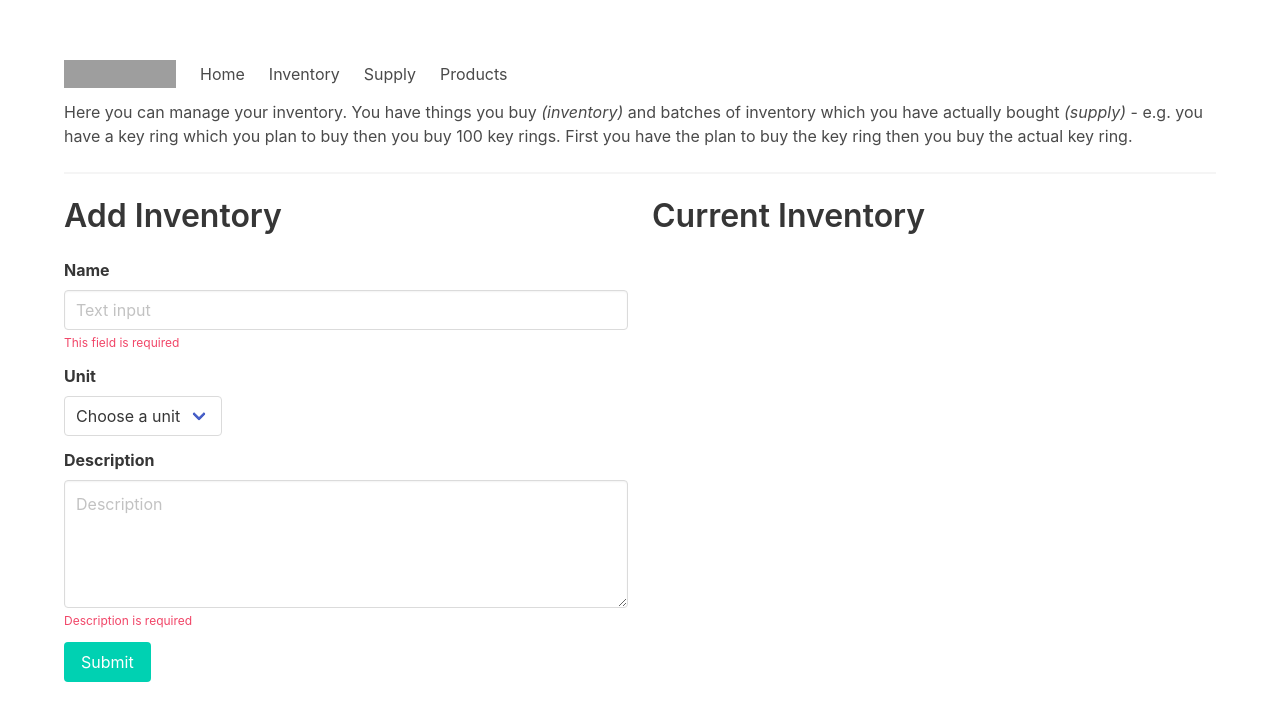
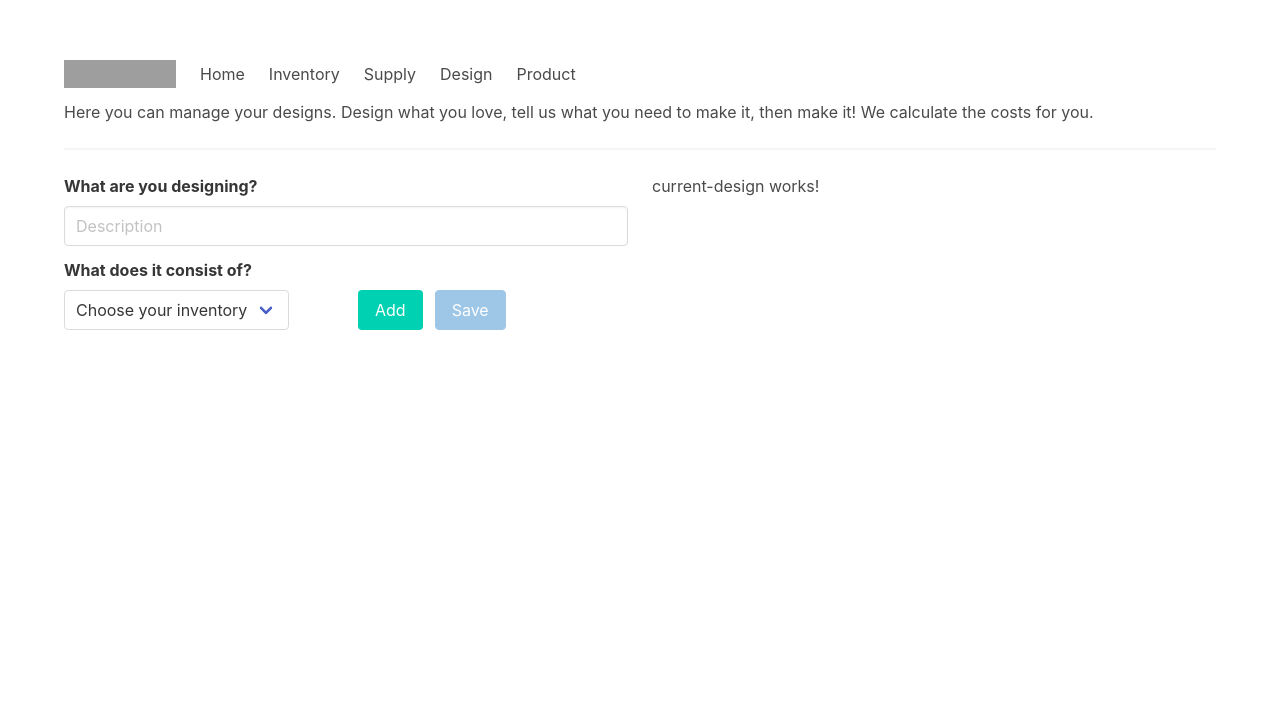
Before and after one commit to tdashton/drp-app-web, an Angular app: page /design in a window 1280 px wide. Before the commit this address led to /inventory. Shown: the top 720 px of the page. Built offline with nearby package versions, Linux system fonts and the light colour scheme; grey boxes are pictures that could not be loaded.

Commit message:
- add design section - make sure supply gets a unique id

```diff
--- a/angular.json
+++ b/angular.json
@@ -95,5 +95,8 @@
         }
       }
     }
+  },
+  "cli": {
+    "analytics": false
   }
 }
--- a/src/app/app.component.html
+++ b/src/app/app.component.html
@@ -13,9 +13,10 @@
       <div id="navbarBasicExample" class="navbar-menu">
         <div class="navbar-start">
           <a [href]="" class="navbar-item">Home</a>
-          <a [href]="'/inventory'" class="navbar-item">Inventory</a>
-          <a [href]="'/supply'" class="navbar-item">Supply</a>
-          <a [href]="'/products'" class="navbar-item">Products</a>
+          <a [routerLink]="['/inventory']" class="navbar-item">Inventory</a>
+          <a [routerLink]="['/supply']" class="navbar-item">Supply</a>
+          <a [routerLink]="['/design']" class="navbar-item">Design</a>
+          <a [routerLink]="['/products']" class="navbar-item">Product</a>
         </div>
       </div>
     </div>
--- a/src/app/app.routing.ts
+++ b/src/app/app.routing.ts
@@ -1,10 +1,13 @@
 import { Routes, RouterModule } from "@angular/router";
 import { InventoryComponent } from "./inventory/inventory.component";
 import { SupplyComponent } from "./supply/supply.component";
+import { DesignFormComponent } from "./design/design-form/design-form.component";
+import { DesignComponent } from "./design/design.component";
 
 const APP_ROUTES: Routes = [
   { pathMatch: 'prefix', path: 'inventory', component: InventoryComponent },
   { pathMatch: 'prefix', path: 'supply', component: SupplyComponent, /* children: USER_ROUTES */ },
+  { pathMatch: 'prefix', path: 'design', component: DesignComponent, /* children: USER_ROUTES */ },
   { pathMatch: 'prefix', path: '**', redirectTo: '/inventory' },
 ];
 
--- /dev/null
+++ b/src/app/design/current-design/current-design.component.html
@@ -0,0 +1 @@
+<p>current-design works!</p>
--- /dev/null
+++ b/src/app/design/current-design/current-design.component.ts
@@ -0,0 +1,11 @@
+import { Component } from '@angular/core';
+
+@Component({
+  selector: 'app-current-design',
+  templateUrl: './current-design.component.html',
+  styles: [
+  ]
+})
+export class CurrentDesignComponent {
+
+}
--- /dev/null
+++ b/src/app/design/design-form/design-form.component.html
@@ -0,0 +1,47 @@
+<form [formGroup]="designForm">
+  <div class="field">
+    <label class="label">What are you designing?</label>
+    <div class="control">
+      <input class="input" type="text" placeholder="Description" formControlName="description">
+    </div>
+  </div>
+  <div class="field">
+    <label class="label">What does it consist of?</label>
+    <div class="columns">
+      <div class="column">
+        <div class="select">
+          <select formControlName="inventory">
+            <option [ngValue]="null" disabled>Choose your inventory</option>
+            <option *ngFor="let item of inventory; let i = index" [ngValue]="i">{{ item.name }}</option>
+          </select>
+        </div>
+      </div>
+      <div class="column">
+        <div class="field is-grouped">
+          <div class="control"><button (click)="onClickAddInventory()" class="button is-primary">Add</button></div>
+          <div class="control"><button (click)="onSave()" [disabled]="addedInventory.length === 0" class="button is-info">Save</button></div>
+        </div>
+      </div>
+    </div>
+  </div>
+  <div *ngIf="this.addedInventory.length !== 0" class="field" formArrayName="addedInventory">
+    <div class="columns">
+      <div class="column"><label class="label">Inventory</label></div>
+      <div class="column"><label class="label">Quantity</label></div>
+      <div class="column"><label class="label">Remove</label></div>
+    </div>
+    <div *ngFor="let addedInventoryItem of addedInventory; let i = index" class="columns">
+      <div class="column">
+        <div>{{ addedInventoryItem.name }}</div>
+        <div>Unit: {{ addedInventoryItem.unit }}</div>
+      </div>
+      <div formGroupName="{{ i }}" class="column">
+        <input type="hidden" formControlName="id" value="addedInventoryItem.id">
+        <div class="control">
+          <input class="input" type="text" placeholder="{{ addedInventoryItem.unit }}" formControlName="quantity">
+        </div>
+      </div>
+      <div class="column"><button class="button is-danger">X</button></div>
+    </div>
+  </div>
+</form>
--- /dev/null
+++ b/src/app/design/design-form/design-form.component.ts
@@ -0,0 +1,61 @@
+import { Component, OnInit } from '@angular/core';
+import { FormArray } from '@angular/forms';
+import { Validators } from '@angular/forms';
+import { FormControl, FormGroup } from '@angular/forms';
+import { InventoryService } from 'src/app/inventory/inventory.service';
+import { Inventory } from 'src/app/models/inventory/inventory.model';
+
+@Component({
+  selector: 'app-design-form',
+  templateUrl: './design-form.component.html',
+  styles: [`
+    input.ng-touched.ng-invalid {
+      border: 1px solid red;
+    }
+  `]
+})
+export class DesignFormComponent implements OnInit {
+
+  protected formAddedInventoryControls = new FormArray<any>([]);
+  protected addedInventory: Inventory[] = [];
+
+  protected selectedInventoryIndex = -1;
+
+  protected designForm = new FormGroup({
+    description: new FormControl('', [Validators.required]),
+    inventory: new FormControl(null),
+    addedInventory: this.formAddedInventoryControls,
+  });
+
+  protected inventory!: Inventory[];
+
+  constructor(protected inventoryService: InventoryService) {}
+
+  public onSave() {
+    if (!this.designForm.valid) {
+      return;
+    }
+    console.log('saving inventory to design');
+    console.log(this.addedInventory);
+  }
+
+  public onClickAddInventory(): void {
+    const selectedIndex = this.designForm.get('inventory')?.value;
+    if (selectedIndex === undefined || selectedIndex === null) {
+      return;
+    }
+    this.selectedInventoryIndex = Number.parseInt(this.designForm.get('inventory')?.value!);
+    console.log(this.designForm.get('inventory')?.value);
+    this.addedInventory.push(this.inventory[this.selectedInventoryIndex]);
+    this.formAddedInventoryControls.push(
+      new FormGroup({
+        id: new FormControl(this.designForm.get('inventory')?.value, [Validators.required]),
+        quantity: new FormControl(null, [Validators.required]),
+      })
+    );
+  }
+
+  ngOnInit(): void {
+    this.inventory = this.inventoryService.getInventory();
+  }
+}
--- /dev/null
+++ b/src/app/design/design.component.html
@@ -0,0 +1,12 @@
+<p>
+    Here you can manage your designs. Design what you love, tell us what you need to make it, then make it! We calculate the costs for you.
+</p>
+<hr>
+<div class="columns">
+    <div class="column">
+        <app-design-form></app-design-form>
+    </div>
+    <div class="column">
+        <app-current-design></app-current-design>
+    </div>
+</div>
--- /dev/null
+++ b/src/app/design/design.component.ts
@@ -0,0 +1,11 @@
+import { Component } from '@angular/core';
+
+@Component({
+  selector: 'app-design',
+  templateUrl: './design.component.html',
+  styles: [
+  ]
+})
+export class DesignComponent {
+
+}
--- a/src/app/inventory/inventory.service.ts
+++ b/src/app/inventory/inventory.service.ts
@@ -15,7 +15,6 @@ export class InventoryService {
   public inventoryUpdated = new EventEmitter<Inventory>();
 
   constructor() {
-
     this.inventoryManager = new Manager<Inventory>(
       localStorage,
       InventoryService.LOCAL_STORAGE_KEY,
@@ -35,6 +34,17 @@ export class InventoryService {
   }
 
   public addInventory(inventory: Inventory) {
+    const nextId = this.inventory
+      .map((current: Inventory): number => Number.parseInt(current.id))
+      .reduce((previous: number, current: number) => {
+        if (current > previous) {
+          return current;
+        }
+        return previous;
+      }, 0) + 1;
+
+    inventory.id = nextId.toString();
+
     this.inventoryManager.insert(inventory);
     this.inventoryUpdated.emit(inventory);
     this.inventoryManager.persist();
```
Also changed, not shown: src/app/app.module.ts (+7 -1 lines), src/app/supply/current-supply/current-supply.component.html (line endings or trailing spaces), 1 other file (tests, documents, lock files or other folders).
